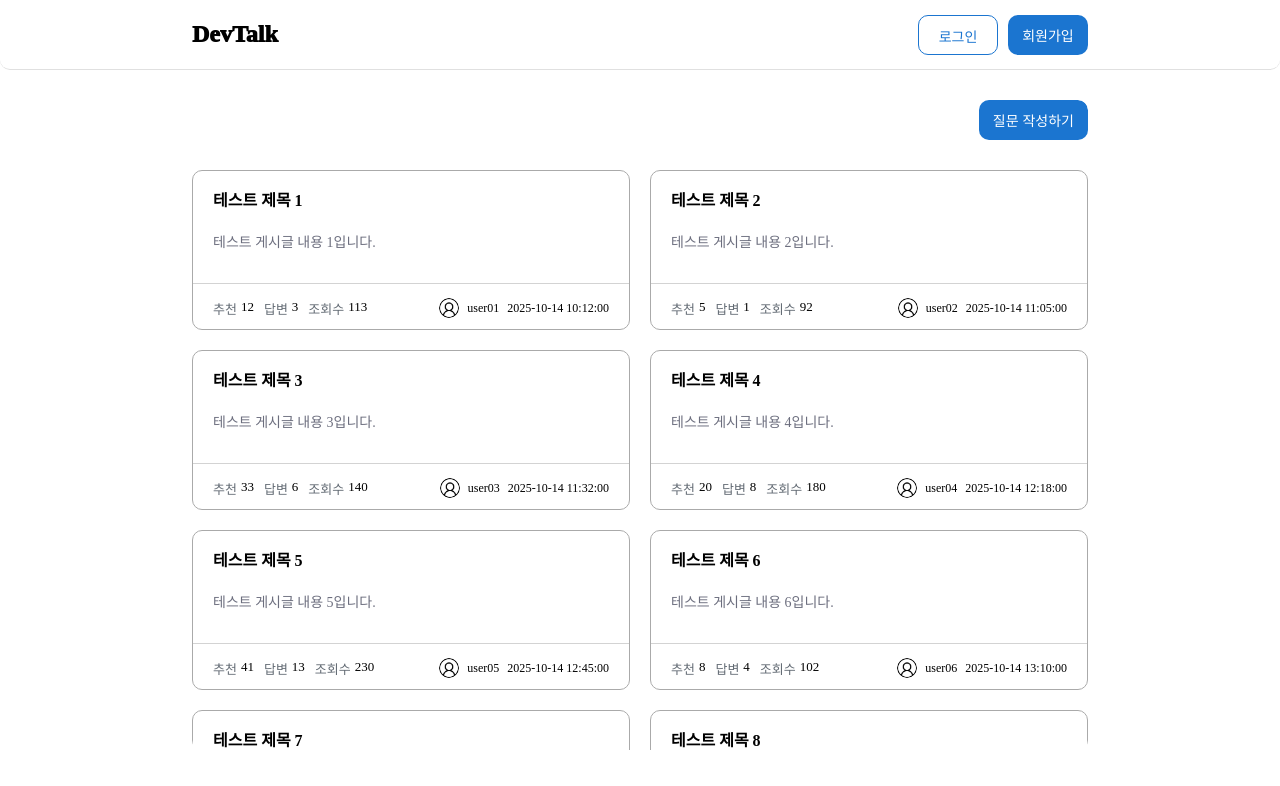
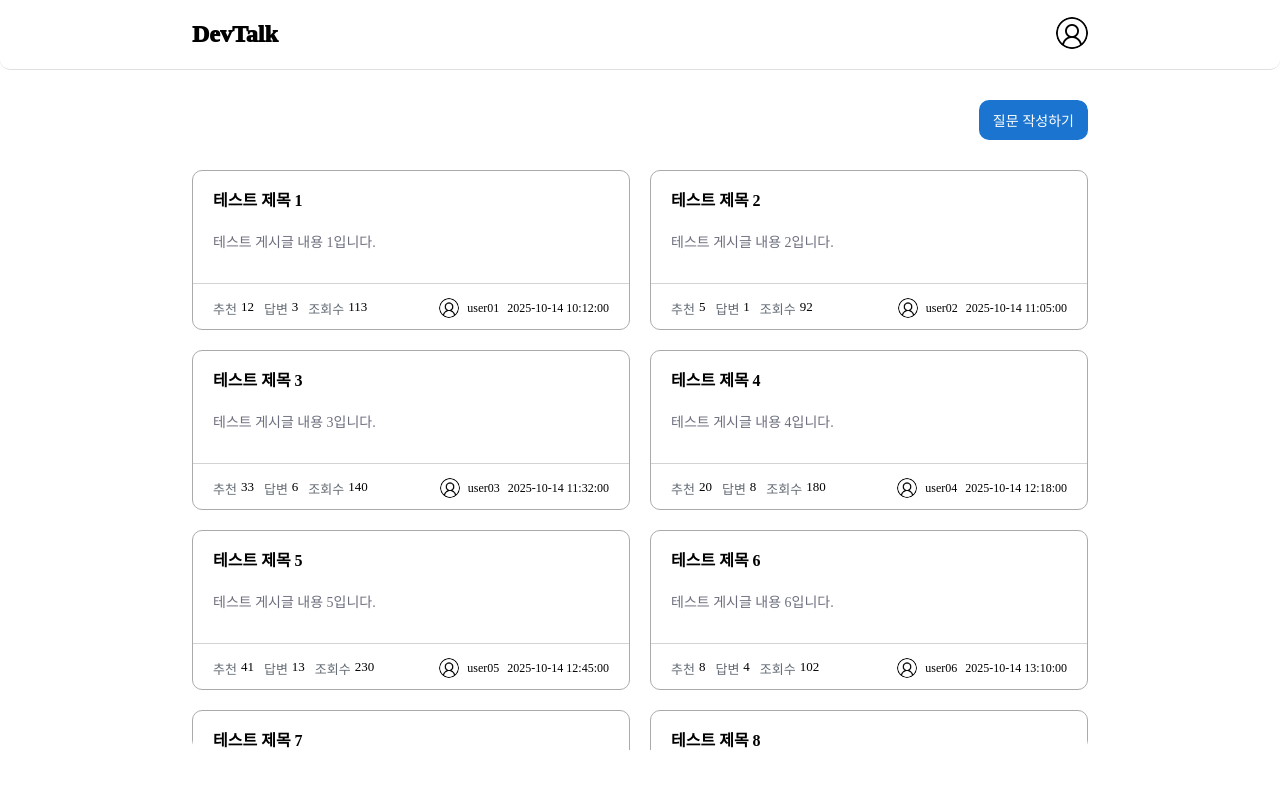
Before and after one commit to 100-hours-a-week/3-ian-kim-community-fe, a React (Vite) app: page /post in a window 1280 px wide. Shown: the top 786 px of the page. Built offline with nearby package versions, Linux system fonts and the light colour scheme.

Commit message:
feat: ProfileIcon 컴포넌트 분리

```diff
--- a/src/react/components/card/PostCard.jsx
+++ b/src/react/components/card/PostCard.jsx
@@ -2,6 +2,7 @@ import styles from '@/components/card/PostCard.module.css'
 import { formatToCompactNumber } from '@/utils/format.js'
 import basicProfile from '@/assets/images/basicProfile.png'
 import InfoTextPair from '@/components/text/InfoTextPair.jsx'
+import ProfileIcon from '@/components/profile/ProfileIcon.jsx'
 
 function PostCard({ post, onCardClick }) {
   return (
@@ -20,7 +21,7 @@ function PostCard({ post, onCardClick }) {
           </div>
 
           <div className={styles['post-info']}>
-            <img src={basicProfile} alt='프로필' className={styles['profile-icon']} />
+            <ProfileIcon size={'1.25rem'} />
             <span className={styles['info-text']}>{post.authorNickname}</span>
             <span className={styles['info-text']}>{post.createdDate}</span>
           </div>
--- a/src/react/components/card/PostCard.module.css
+++ b/src/react/components/card/PostCard.module.css
@@ -51,11 +51,6 @@
   gap: 0.625rem;
 }
 
-.profile-icon {
-  width: 1.25rem;
-  height: 1.25rem;
-}
-
 .info-text {
   font-size: 0.75rem;
 }
--- a/src/react/components/header/Header.jsx
+++ b/src/react/components/header/Header.jsx
@@ -6,7 +6,7 @@ import { useNavigate } from 'react-router'
 import { ROUTES } from '@/routes/routes.js'
 
 function Header() {
-  const isLoggedIn = false
+  const isLoggedIn = true
 
   return (
     <>
--- a/src/react/components/header/HeaderProfile.jsx
+++ b/src/react/components/header/HeaderProfile.jsx
@@ -1,9 +1,9 @@
 import styles from '@/components/header/HeaderProfile.module.css'
-import basicProfile from '@/assets/images/basicProfile.png'
 import { useEffect, useState } from 'react'
 import { useNavigate } from 'react-router'
 import { ROUTES } from '@/routes/routes.js'
 import Button from '@/components/button/Button.jsx'
+import ProfileIcon from '@/components/profile/ProfileIcon.jsx'
 
 function HeaderProfile() {
   const profileImage = null
@@ -40,7 +40,7 @@ function HeaderProfile() {
 
   return (
     <div className={styles['header-profile']}>
-      <img src={profileImage || basicProfile} alt='프로필' className={styles['profile-icon']} onClick={handleIconClick} />
+      <ProfileIcon image={profileImage} size={'2rem'} cursor={'pointer'} onIconClick={handleIconClick} />
 
       <div className={`${styles['profile-dropdown']} ${isDropdownOpen || 'hidden'}`}>
         <Button text={'회원정보수정'} className={styles['profile-dropdown-btn']} onButtonClick={handleAccountEditBtnClick} />
--- a/src/react/components/header/HeaderProfile.module.css
+++ b/src/react/components/header/HeaderProfile.module.css
@@ -1,13 +1,5 @@
 .header-profile {
   position: relative;
-}
-
-.profile-icon {
-  width: 1.875rem;
-  height: 1.875rem;
-  border-radius: 20%;
-  cursor: pointer;
-  object-fit: cover;
 }
 
 .profile-dropdown {
--- /dev/null
+++ b/src/react/components/profile/ProfileIcon.jsx
@@ -0,0 +1,12 @@
+import styles from '@/components/profile/ProfileIcon.module.css'
+import basicProfile from '@/assets/images/basicProfile.png'
+
+function ProfileIcon({ image, size, onIconClick, cursor }) {
+  return (
+    <>
+      <img src={image || basicProfile} alt='프로필' className={styles['profile-icon']} style={{ width: size, height: size, cursor }} onClick={onIconClick} />
+    </>
+  )
+}
+
+export default ProfileIcon
--- /dev/null
+++ b/src/react/components/profile/ProfileIcon.module.css
@@ -0,0 +1,4 @@
+.profile-icon {
+  border-radius: 50%;
+  object-fit: cover;
+}
```
